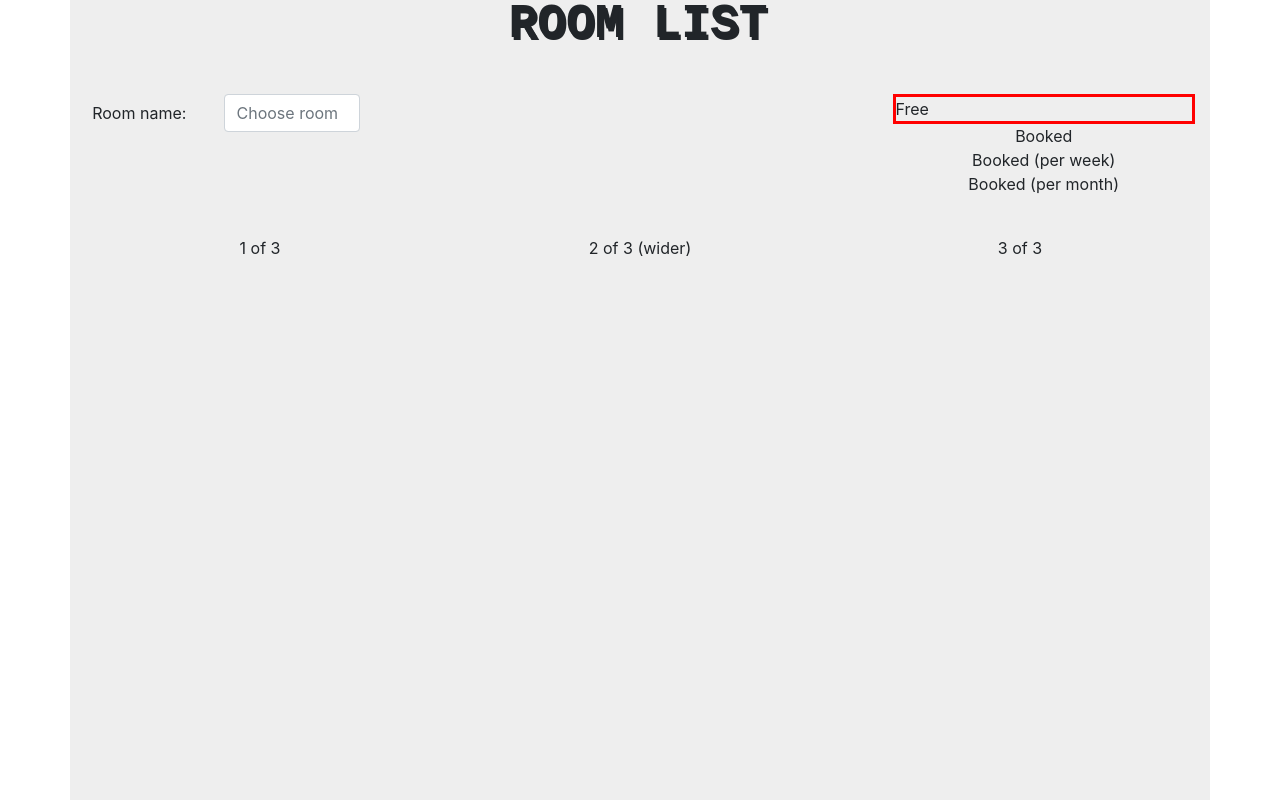
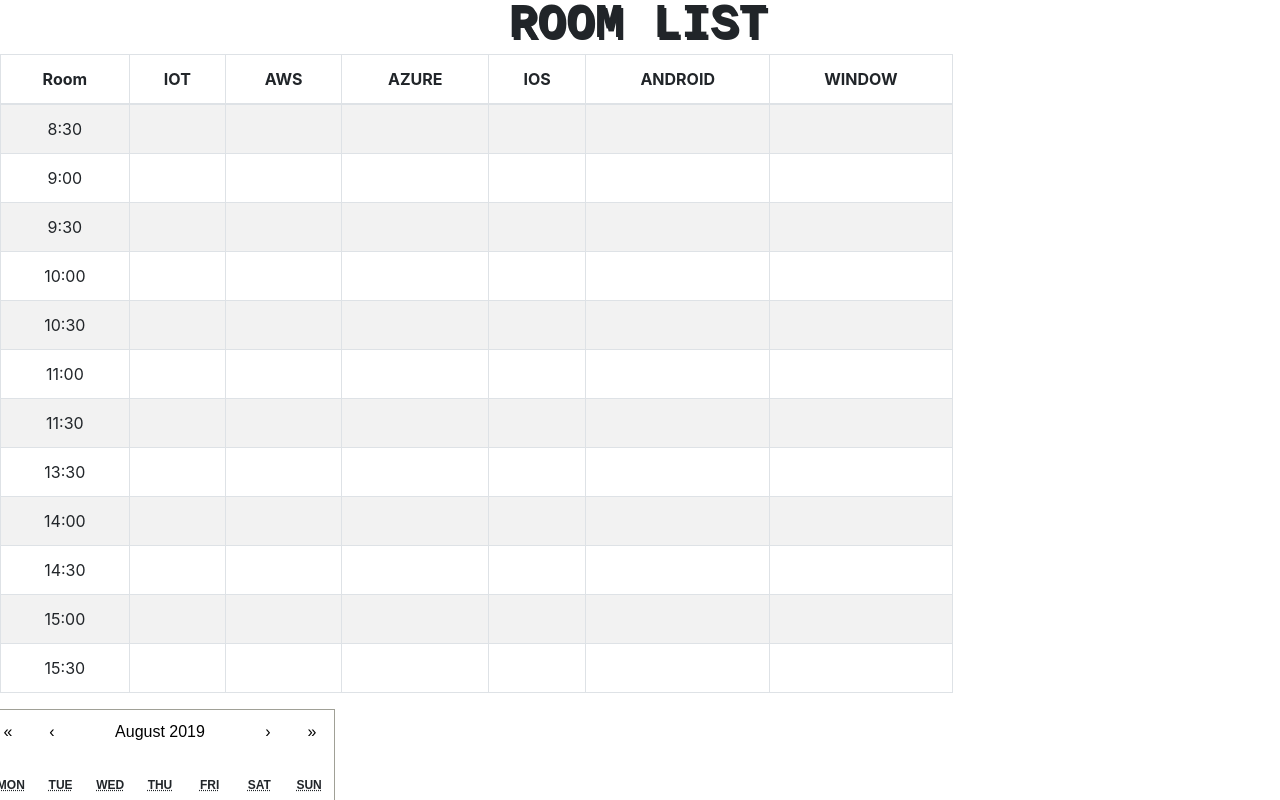
Before and after one commit to sieunhanvodich/room-reservation, a React (Create React App) app: page / in a window 1280 px wide. Shown: the top 800 px of the page. Built offline with nearby package versions, Linux system fonts and the light colour scheme; no server answers.

Commit message:
refs #3 Remake bang

```diff
--- a/package.json
+++ b/package.json
@@ -7,6 +7,8 @@
     "bootstrap": "^4.3.1",
     "react": "^16.8.6",
     "react-bootstrap": "^1.0.0-beta.10",
+    "react-calendar": "^2.19.0",
+    "react-datepicker": "^2.8.0",
     "react-dom": "^16.8.6",
     "react-redux": "^7.1.0",
     "react-router-dom": "^5.0.1",
--- a/src/App.js
+++ b/src/App.js
@@ -2,6 +2,7 @@
 import './App.css'
 import UserService from  './services/UserService'
 import RoomList from './view/RoomList'
+
 
 export default class App extends Component {
   componentDidMount() {
--- a/src/view/RoomList.css
+++ b/src/view/RoomList.css
@@ -1,8 +1,4 @@
-.container{
-  height: 960px;
-  background-color: rgba(192, 192, 192, 0.267);
 
-}
 .headname{
   font: 3rem sans-serif;
   font-family: 'Courier New', Courier, monospace;
@@ -10,15 +6,3 @@
   text-shadow: -2px -3px;
 
 }
-.row1{
-  margin-top: 40px;
-}
-.row2{
-  margin-top: 40px;
-}
-
-
-.borderfree{
-  display: flex;
-  border: 3px solid red;
-}
--- a/src/view/RoomList.js
+++ b/src/view/RoomList.js
@@ -1,25 +1,157 @@
 import React, { Component } from 'react';
+import {Table, Col, Row} from 'react-bootstrap';
 import "./RoomList.css"
-import { Container, Row, Col, ListGroup } from "react-bootstrap"
-import RoomSearch from "../components/roomList/RoomSearch"
-import RoomStatus from '../components/roomList/RoomStatus';
+import Calendar from 'react-calendar';
 
 class RoomList extends Component {
   render() {
     return (
-      <div className="container">
-        <div className="headname">
-        ROOM LIST
-        </div>
-         <Row className="row1">
-          <Col className="col1"><RoomSearch/></Col>
-          <Col xs={5}></Col>
-          <Col><RoomStatus/></Col>
-        </Row>
-        <Row className="row2">
-          <Col>1 of 3</Col>
-          <Col xs={4}>2 of 3 (wider)</Col>
-          <Col>3 of 3</Col>
+      <div>
+        <div className="headname"> ROOM LIST</div>
+        <Row>
+        <Col lg={9} md={6}>
+        <Table striped bordered hover>
+          <thead>
+            <tr>
+              <th>Room</th>
+              <th>IOT</th>
+              <th>AWS</th>
+              <th>AZURE</th>
+              <th>IOS</th>
+              <th>ANDROID</th>
+              <th>WINDOW</th>
+              {/* <th>Schedule</th> */}
+            </tr>
+          </thead>
+          <tbody>
+            <tr>
+              <td>8:30</td>
+              <td></td>
+              <td></td>
+              <td></td>
+              <td></td>
+              <td></td>
+              <td></td>
+              {/* <td><Calendar /></td> */}
+            </tr>
+            <tr>
+              <td>9:00</td>
+              <td></td>
+              <td></td>
+              <td></td>
+              <td></td>
+              <td></td>
+              <td></td>
+
+            </tr>
+            <tr>
+              <td>9:30</td>
+              <td></td>
+              <td></td>
+              <td></td>
+              <td></td>
+              <td></td>
+              <td></td>
+
+            </tr>
+            <tr>
+              <td>10:00</td>
+              <td></td>
+              <td></td>
+              <td></td>
+              <td></td>
+              <td></td>
+              <td></td>
+
+            </tr>
+            <tr>
+              <td>10:30</td>
+              <td></td>
+              <td></td>
+              <td></td>
+              <td></td>
+              <td></td>
+              <td></td>
+
+            </tr>
+            <tr>
+              <td>11:00</td>
+              <td></td>
+              <td></td>
+              <td></td>
+              <td></td>
+              <td></td>
+              <td></td>
+
+            </tr>
+            <tr>
+              <td>11:30</td>
+              <td></td>
+              <td></td>
+              <td></td>
+              <td></td>
+              <td></td>
+              <td></td>
+
+            </tr>
+            <tr>
+              <td>13:30</td>
+              <td></td>
+              <td></td>
+              <td></td>
+              <td></td>
+              <td></td>
+              <td></td>
+              {/* <th>Responsible</th> */}
+
+            </tr>
+            <tr>
+              <td>14:00</td>
+              <td></td>
+              <td></td>
+              <td></td>
+              <td></td>
+              <td></td>
+              <td></td>
+
+            </tr>
+            <tr>
+              <td>14:30</td>
+              <td></td>
+              <td></td>
+              <td></td>
+              <td></td>
+              <td></td>
+              <td></td>
+
+            </tr>
+            <tr>
+              <td>15:00</td>
+              <td></td>
+              <td></td>
+              <td></td>
+              <td></td>
+              <td></td>
+              <td></td>
+
+            </tr>
+            <tr>
+              <td>15:30</td>
+              <td></td>
+              <td></td>
+              <td></td>
+              <td></td>
+              <td></td>
+              <td></td>
+
+            </tr>
+          </tbody>
+        </Table>
+        </Col>
+        <Col>
+          <Row><Calendar /></Row>
+          <Row>asd</Row>
+        </Col>
         </Row>
       </div>
     );
```
Also changed, not shown: src/components/roomCalendar/RoomCalendar.css (added, +19 -0 lines), src/components/roomCalendar/RoomCalendar.js (added, +24 -0 lines), src/components/roomStatus/RoomStatus.css (added, +83 -0 lines), src/components/roomStatus/RoomStatus.js (added, +33 -0 lines).
